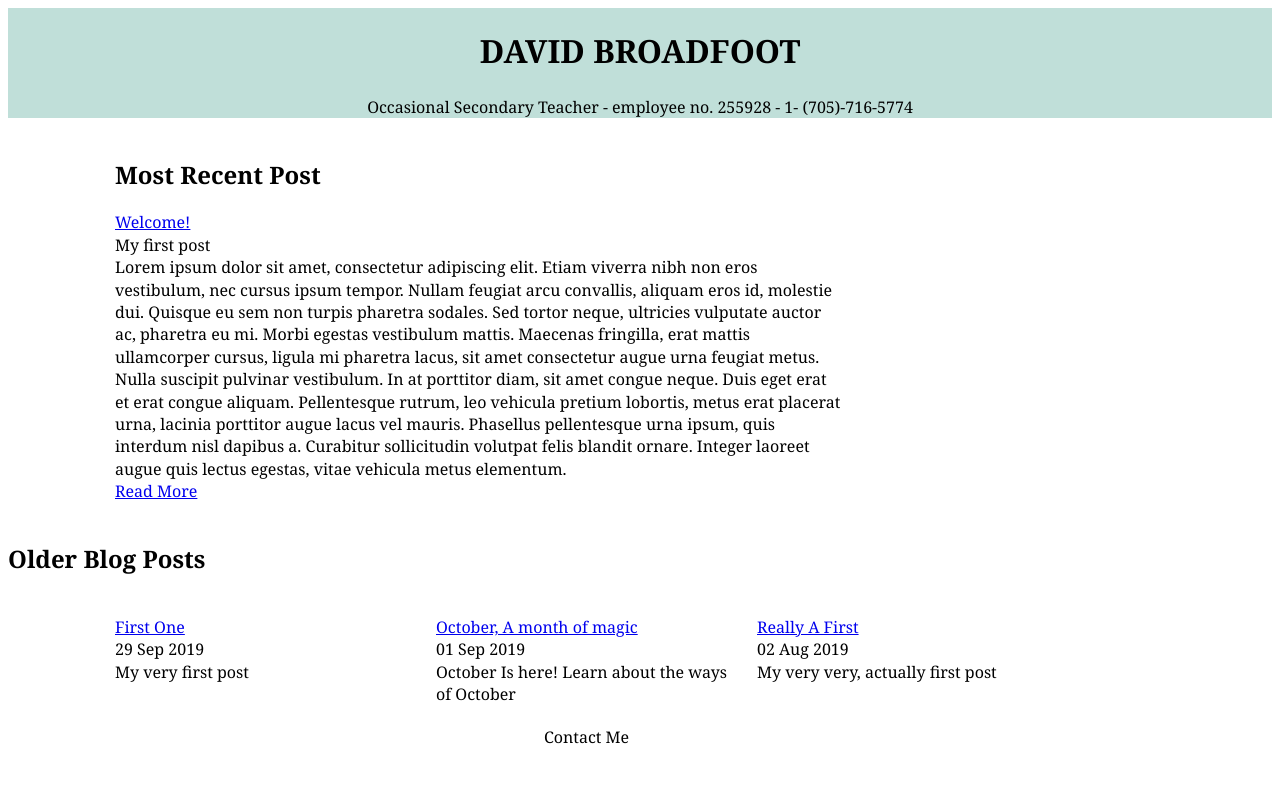
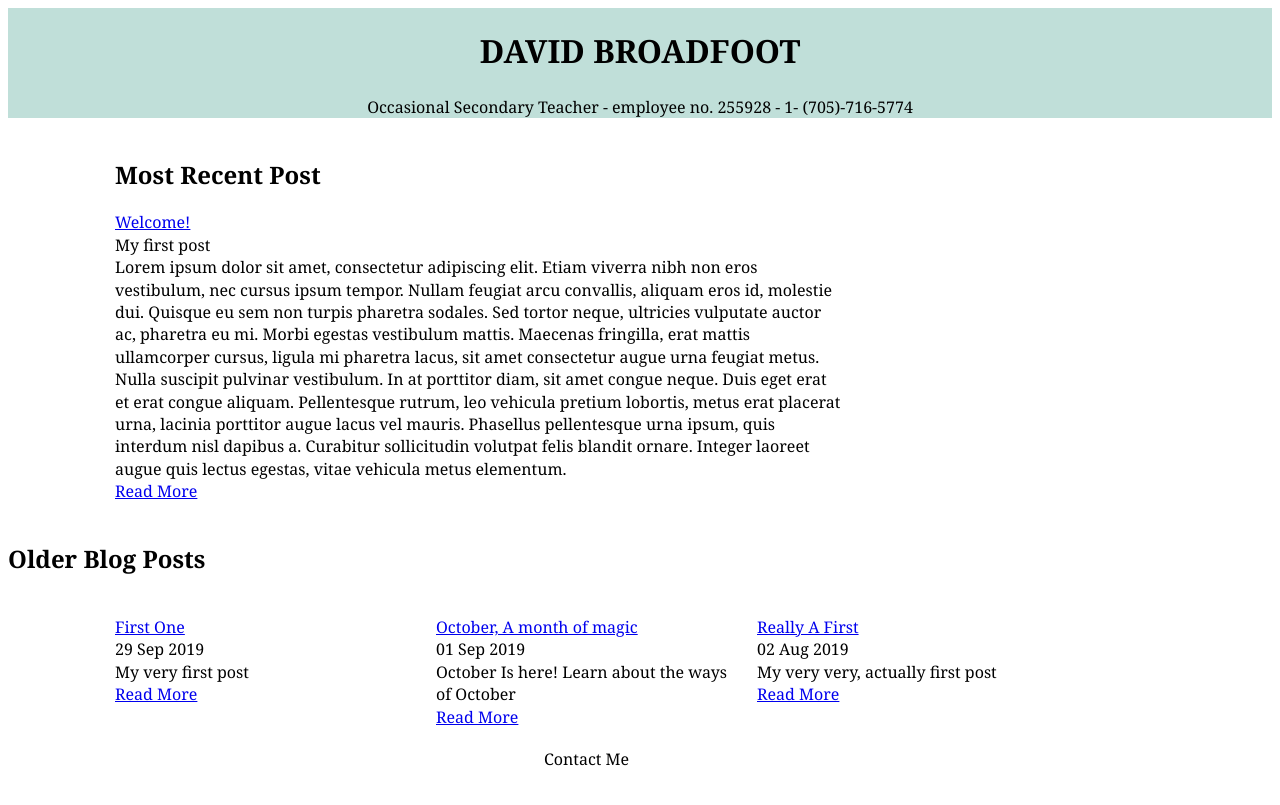
Before and after one commit to davidbroadfoot/site, a Jekyll site: the page built from index.html, in a window 1280 px wide. Shown: the top 805 px of the page. Built offline with Jekyll 4.4.1, drawn with Linux system fonts in a browser that asks for light colours.

Commit message:
explr button

```diff
--- a/index.html
+++ b/index.html
@@ -21,7 +21,7 @@ layout: default
       {{post.description}}
     <li>  {{post.excerpt}}
     </li>
-    <a class="blog__link" href="{{post.url}}">Read More</a>
+    <a class="blog__link__main" href="{{post.url}}">Read More</a>
     {% endfor %}
   </ul>
 </div>
@@ -37,6 +37,7 @@ layout: default
       <p class="post__desc">
       {{ post.date | date_to_string }}</li>
     <li> {{post.description}}</p></li>
+    <a class="blog__link" href="{{post.url}}">Read More</a>
    </div>
 
   {% endfor %}
```
